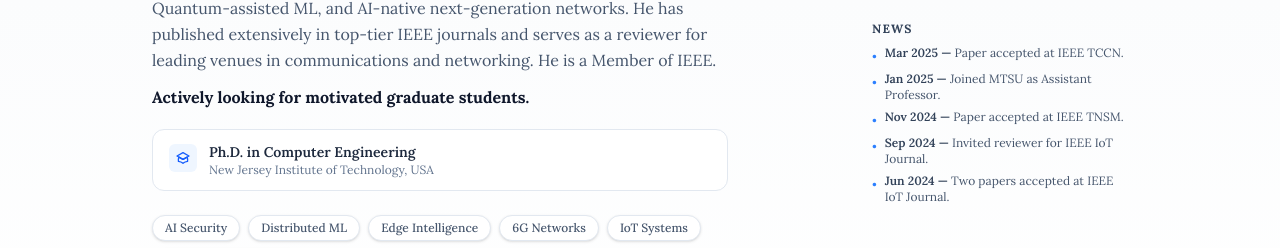
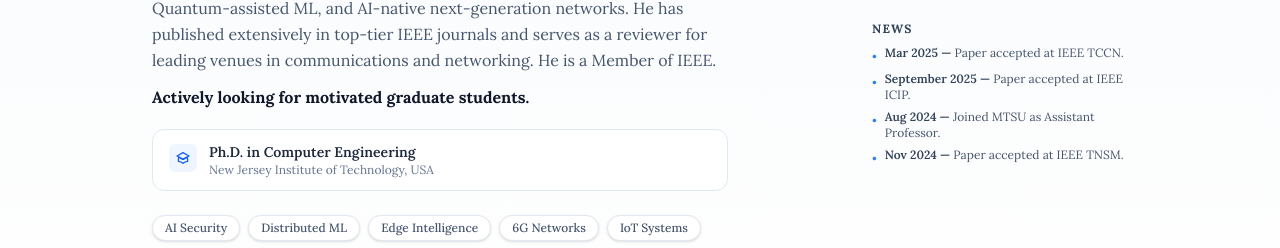
Before and after one commit to MA-Hossain/MA-Hossain.github.io, a Next.js app: page / in a window 1280 px wide. Shown: the part 344-592 px from the top of the page. Built offline with nearby package versions, Linux system fonts and the light colour scheme; no server answers.

Commit message:
Update index.tsx

```diff
--- a/pages/index.tsx
+++ b/pages/index.tsx
@@ -16,10 +16,9 @@
 
 const news = [
   { date: "Mar 2025", text: "Paper accepted at IEEE TCCN." },
-  { date: "Jan 2025", text: "Joined MTSU as Assistant Professor." },
+  { date: "September 2025", text: "Paper accepted at IEEE ICIP." },
+  { date: "Aug 2024", text: "Joined MTSU as Assistant Professor." },
   { date: "Nov 2024", text: "Paper accepted at IEEE TNSM." },
-  { date: "Sep 2024", text: "Invited reviewer for IEEE IoT Journal." },
-  { date: "Jun 2024", text: "Two papers accepted at IEEE IoT Journal." },
 ];
 
 const researchAreas = [
```
